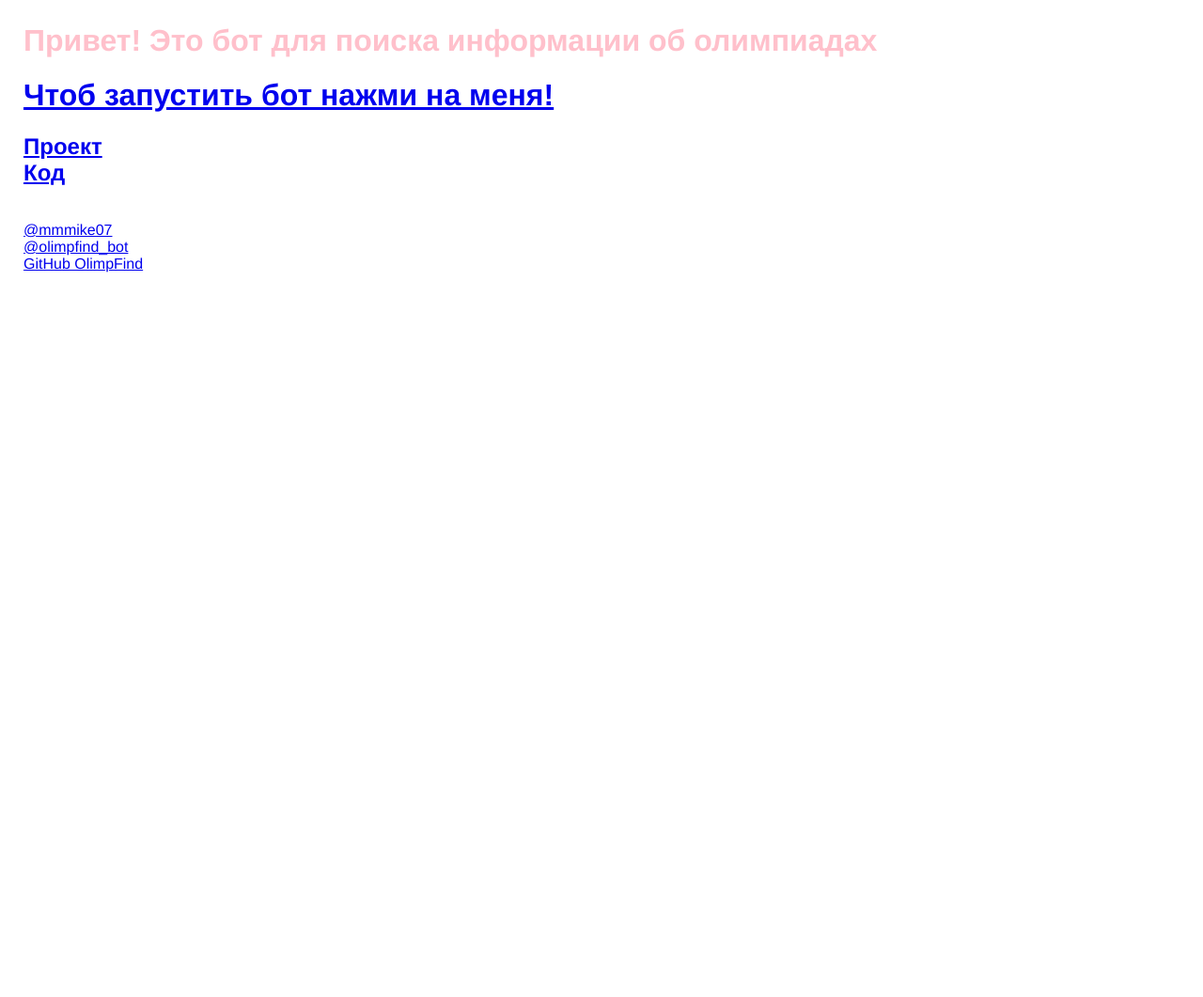
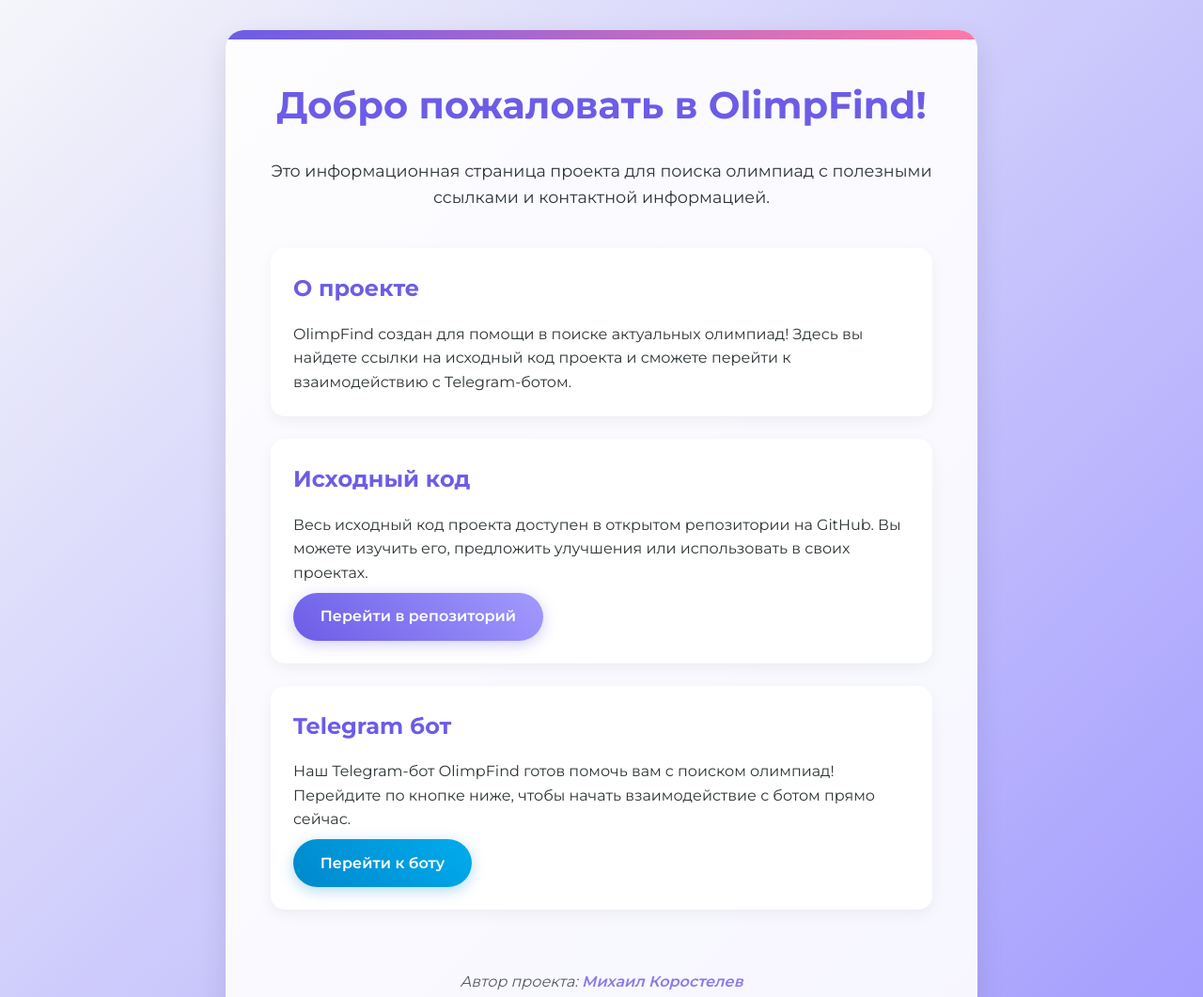
Before and after one commit to Mikekcpp/py_leceum, a website: page third_project_for_yl/static/index.html in a window 1280 px wide. Shown: the top 1061 px of the page at 94% size. Before the commit the page ends 800 px from the top, so only its background shows below. Drawn offline with Linux system fonts and the light colour scheme.

Commit message:
upd index

```diff
--- a/third_project_for_yl/static/index.html
+++ b/third_project_for_yl/static/index.html
@@ -1,122 +1,201 @@
-<html>
+<!DOCTYPE html>
+<html lang="ru">
 
 <head>
-    <title>Telegram bot</title>
-    <meta name="description" content="Бот для поиска олимпиад!">
-    <link id="favicon" rel="icon" href="https://cdn.glitch.global/baa867b4-d6a0-494e-84b2-13f8f077fe3f/logo.ico?v=1742811400082" type="image/x-icon">
-    <meta charset="utf-8">
-    <meta http-equiv="X-UA-Compatible" content="IE=edge">
-    <meta name="viewport" content="width=device-width, initial-scale=1">
+    <meta charset="UTF-8">
+    <meta name="viewport" content="width=device-width, initial-scale=1.0">
+    <title>OlimpFind - Поиск олимпиад</title>
     <style>
-        /* styles */
-        /* called by your view template */
+        @import url('https://fonts.googleapis.com/css2?family=Montserrat:wght@300;400;600;700&display=swap');
 
-        /* You might want to try something fancier: */
-        /* less: http://lesscss.org/ */
+        :root {
+            --primary-color: #6c5ce7;
+            --secondary-color: #a29bfe;
+            --dark-color: #2d3436;
+            --light-color: #f5f6fa;
+            --accent-color: #fd79a8;
+        }
 
         * {
+            margin: 0;
+            padding: 0;
             box-sizing: border-box;
         }
 
         body {
-            font-family: helvetica, arial, sans-serif;
-            margin: 25px;
+            font-family: 'Montserrat', sans-serif;
+            background: linear-gradient(135deg, var(--light-color), var(--secondary-color));
+            color: var(--dark-color);
+            min-height: 100vh;
+            display: flex;
+            flex-direction: column;
+            align-items: center;
+            padding: 2rem;
+            line-height: 1.6;
+        }
+
+        .container {
+            max-width: 800px;
+            width: 100%;
+            background-color: rgba(255, 255, 255, 0.9);
+            border-radius: 20px;
+            box-shadow: 0 10px 30px rgba(0, 0, 0, 0.1);
+            padding: 3rem;
+            margin: auto;
+            position: relative;
+            overflow: hidden;
+        }
+
+        .container::before {
+            content: '';
+            position: absolute;
+            top: 0;
+            left: 0;
+            width: 100%;
+            height: 10px;
+            background: linear-gradient(90deg, var(--primary-color), var(--accent-color));
         }
 
         h1 {
-            font-weight: bold;
-            color: pink;
+            color: var(--primary-color);
+            margin-bottom: 1.5rem;
+            font-weight: 700;
+            text-align: center;
+            font-size: 2.5rem;
         }
 
-        .bold {
-            font-weight: bold;
+        .description {
+            margin-bottom: 2.5rem;
+            text-align: center;
+            font-size: 1.1rem;
+            color: var(--dark-color);
         }
 
-        p {
-            max-width: 600px;
+        .card {
+            background-color: white;
+            border-radius: 15px;
+            padding: 1.5rem;
+            margin-bottom: 1.5rem;
+            box-shadow: 0 5px 15px rgba(0, 0, 0, 0.05);
+            transition: transform 0.3s ease, box-shadow 0.3s ease;
         }
 
-        form {
-            margin-bottom: 25px;
-            padding: 15px;
-            background-color: cyan;
-            display: inline-block;
-            width: 100%;
-            max-width: 340px;
-            border-radius: 3px;
+        .card:hover {
+            transform: translateY(-5px);
+            box-shadow: 0 10px 25px rgba(0, 0, 0, 0.1);
         }
 
-        input {
-            display: block;
-            margin-bottom: 10px;
-            padding: 5px;
-            width: 100%;
-            border: 1px solid lightgrey;
-            border-radius: 3px;
-            font-size: 16px;
+        .card h2 {
+            color: var(--primary-color);
+            margin-bottom: 1rem;
+            font-size: 1.5rem;
         }
 
-        button {
-            font-size: 16px;
-            border-radius: 3px;
-            background-color: lightgrey;
-            border: 1px solid grey;
-            box-shadow: 2px 2px teal;
+        .btn {
+            display: inline-block;
+            background: linear-gradient(45deg, var(--primary-color), var(--secondary-color));
+            color: white;
+            padding: 0.8rem 1.8rem;
+            border-radius: 50px;
+            text-decoration: none;
+            font-weight: 600;
+            margin-top: 0.5rem;
+            transition: all 0.3s ease;
+            border: none;
             cursor: pointer;
+            font-size: 1rem;
+            box-shadow: 0 4px 15px rgba(108, 92, 231, 0.3);
         }
 
-        button:hover {
-            background-color: yellow;
+        .btn:hover {
+            transform: translateY(-2px);
+            box-shadow: 0 8px 20px rgba(108, 92, 231, 0.4);
+            background: linear-gradient(45deg, var(--secondary-color), var(--primary-color));
         }
 
-        button:active {
-            box-shadow: none;
+        .btn-telegram {
+            background: linear-gradient(45deg, #0088cc, #00aced);
+            box-shadow: 0 4px 15px rgba(0, 136, 204, 0.3);
         }
 
-        li {
-            margin-bottom: 5px;
+        .btn-telegram:hover {
+            box-shadow: 0 8px 20px rgba(0, 136, 204, 0.4);
+            background: linear-gradient(45deg, #00aced, #0088cc);
         }
 
-        footer {
-            margin-top: 50px;
-            padding-top: 25px;
-            border-top: 1px solid lightgrey;
+        .author {
+            margin-top: 2rem;
+            text-align: center;
+            font-style: italic;
+            color: var(--dark-color);
+            opacity: 0.8;
         }
 
-        footer>a {
-            color: #BBBBBB;
+        .author-link {
+            color: var(--primary-color);
+            text-decoration: none;
+            font-weight: 600;
+            transition: all 0.3s ease;
         }
 
-        .nicejob {
-            text-decoration: line-through;
+        .author-link:hover {
+            text-decoration: underline;
+            opacity: 1;
+        }
+
+        .links {
+            display: flex;
+            justify-content: center;
+            gap: 1rem;
+            flex-wrap: wrap;
+            margin-top: 2rem;
+        }
+
+        @media (max-width: 768px) {
+            .container {
+                padding: 2rem 1.5rem;
+            }
+
+            h1 {
+                font-size: 2rem;
+            }
         }
     </style>
 </head>
 
 <body>
-    <header>
-        <h1>
-            Привет!
-            Это бот для поиска информации об олимпиадах
-        </h1>
-    </header>
+    <div class="container">
+        <h1>Добро пожаловать в OlimpFind!</h1>
+        <p class="description">Это информационная страница проекта для поиска олимпиад с полезными ссылками и контактной
+            информацией.</p>
 
-    <main>
-        <h1>
-            <a href="https://t.me/olimpfind_bot">Чтоб запустить бот нажми на меня!<br /></a>
-        </h1>
-        <h2>
-            <a href="https://glitch.com/~olimpfind">Проект</a>
-            <br>
-            <a href="https://glitch.com/edit/#!/olimpfind">Код</a>
-        </h2>
-        <br>
-        <a href="https://t.me/mmmike07">@mmmike07<br /></a>
-        <a href="https://t.me/olimpfind_bot">@olimpfind_bot<br /></a>
-        <a href="https://github.com/Mikekcpp/OlimpFind">GitHub OlimpFind<br /></a>
+        <div class="card">
+            <h2>О проекте</h2>
+            <p>OlimpFind создан для помощи в поиске актуальных олимпиад! Здесь вы найдете ссылки на исходный код проекта
+                и сможете перейти к взаимодействию с Telegram-ботом.</p>
+        </div>
 
+        <div class="card">
+            <h2>Исходный код</h2>
+            <p>Весь исходный код проекта доступен в открытом репозитории на GitHub. Вы можете изучить его, предложить
+                улучшения или использовать в своих проектах.</p>
+            <a href="https://github.com/Mikekcpp/OlimpFind" class="btn" target="_blank">Перейти в репозиторий</a>
+        </div>
 
-    </main>
+        <div class="card">
+            <h2>Telegram бот</h2>
+            <p>Наш Telegram-бот OlimpFind готов помочь вам с поиском олимпиад! Перейдите по кнопке ниже, чтобы начать
+                взаимодействие с ботом прямо сейчас.</p>
+            <a href="https://t.me/olimpfind_bot" class="btn btn-telegram" target="_blank">Перейти к боту</a>
+        </div>
+
+        <div class="links">
+            <!-- Дополнительные ссылки можно добавить здесь -->
+        </div>
+
+        <p class="author">Автор проекта: <a href="https://github.com/Mikekcpp" class="author-link"
+                target="_blank">Михаил Коростелев</a></p>
+    </div>
 </body>
 
 </html>
```
